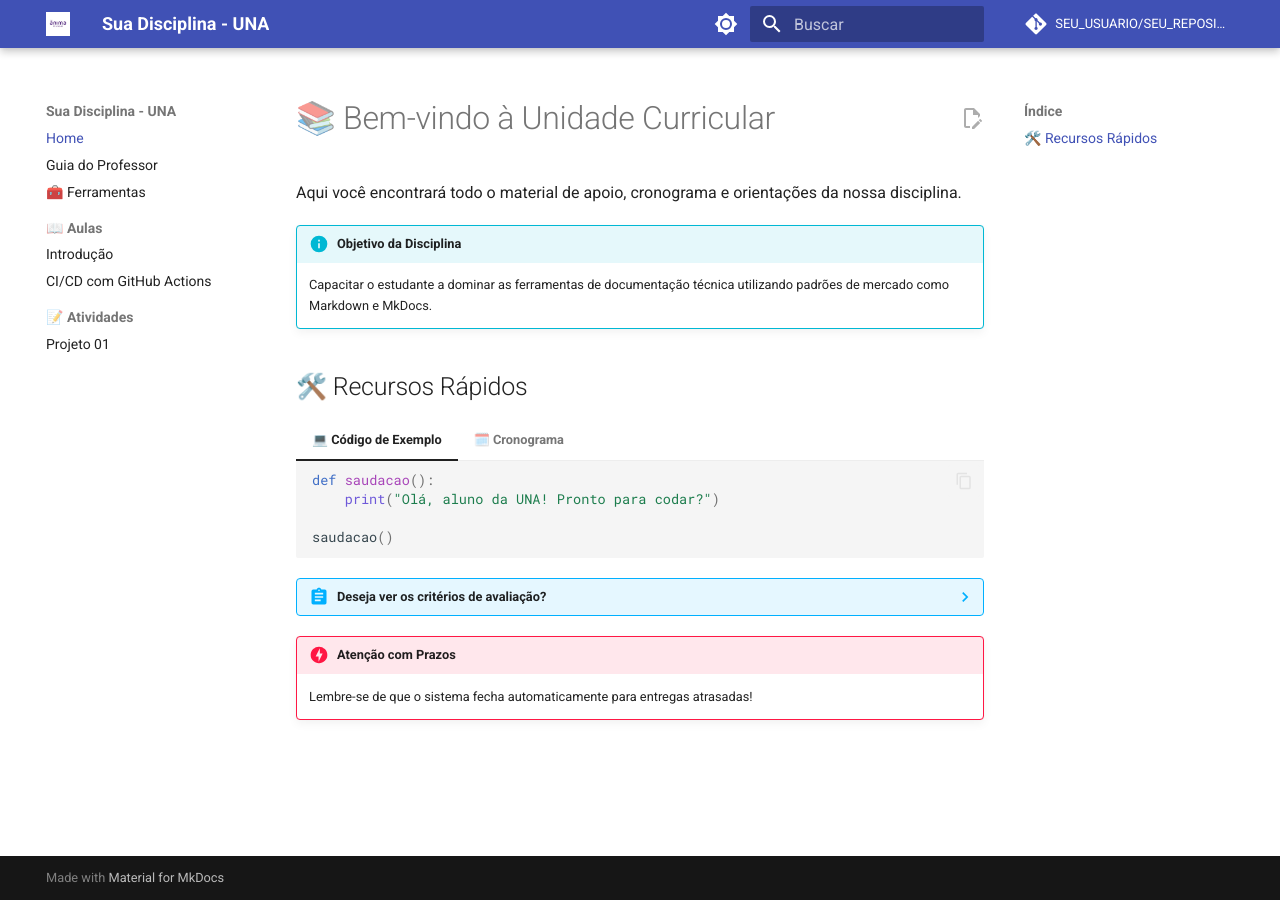
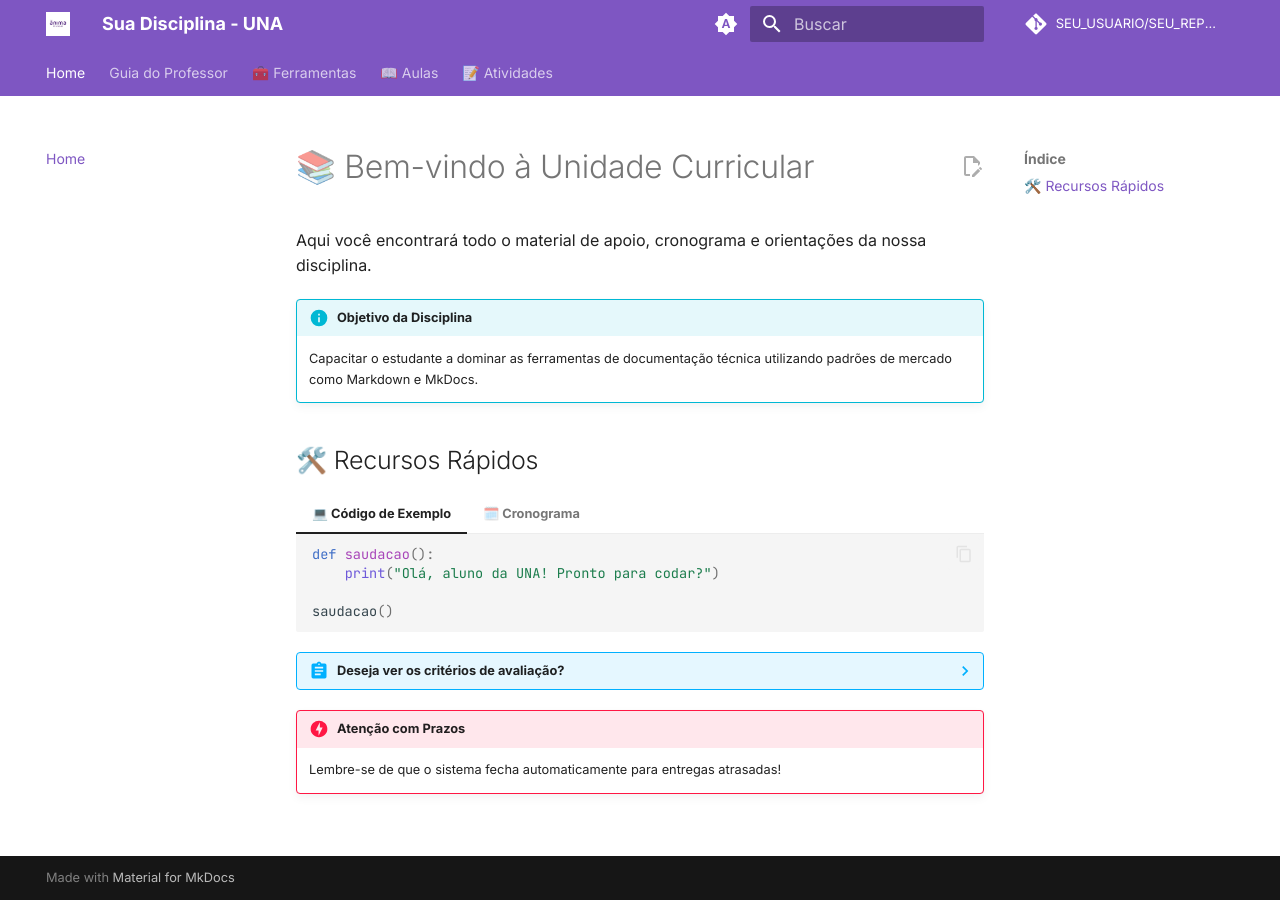
Before and after one commit to danhpaiva/una-uc-mkdocs-template, an MkDocs documentation site: the page built from docs/index.md, in a window 1280 px wide. Built offline with MkDocs 1.6.1 and Material for MkDocs 9.7.7, drawn with Linux system fonts in a browser that asks for light colours; comment, search, counter and statistics services are not loaded.

Commit message:
docs: melhorias de UX no tema (fonte, paleta, navegação)
- Fonte Inter (texto) e JetBrains Mono (código).
- Paleta deep purple, alinhada ao logo Ânima, com toggle de 3 estados
  (automático, claro, escuro).
- navigation.tabs (seções de topo viram abas) e navigation.indexes.
- toc.follow: sumário lateral acompanha a rolagem.

O plugin privacy foi avaliado para auto-hospedar a fonte, mas quebra o
build local no Windows (symlinks) — mantida a integração nativa do
Material. Validado com build --strict.

Co-Authored-By: Claude Opus 4.7 <noreply@anthropic.com>

```diff
--- a/mkdocs.yml
+++ b/mkdocs.yml
@@ -13,25 +13,36 @@ theme:
   language: pt-BR
   logo: assets/animaeducacao.jpg
   favicon: assets/animaeducacao.jpg
+  font:
+    text: Inter # Fonte de texto do site
+    code: JetBrains Mono # Fonte monoespaçada dos blocos de código
   palette:
+    # 3 estados: automático (segue o sistema) -> claro -> escuro
+    - media: "(prefers-color-scheme)"
+      toggle:
+        icon: material/brightness-auto
+        name: Mudar para modo claro
     - media: "(prefers-color-scheme: light)"
       scheme: default
-      primary: indigo
-      accent: indigo
+      primary: deep purple
+      accent: deep purple
       toggle:
         icon: material/brightness-7
         name: Mudar para modo escuro
     - media: "(prefers-color-scheme: dark)"
       scheme: slate
-      primary: indigo
-      accent: indigo
+      primary: deep purple
+      accent: deep purple
       toggle:
         icon: material/brightness-4
-        name: Mudar para modo claro
+        name: Mudar para modo automático
   features:
+    - navigation.tabs # Seções de topo viram abas no cabeçalho
+    - navigation.indexes # Permite página-índice em cada seção
     - navigation.sections
     - navigation.expand # Deixa o menu lateral aberto por padrão
     - navigation.top # Botão "Voltar ao topo" automático
+    - toc.follow # O sumário lateral acompanha a rolagem
     - navigation.tracking # Atualiza a URL conforme o aluno rola a página
     - content.code.copy # Botão de copiar código em um clique
     - content.action.edit # Botão "editar esta página" (usa repo_url + edit_uri)
```
